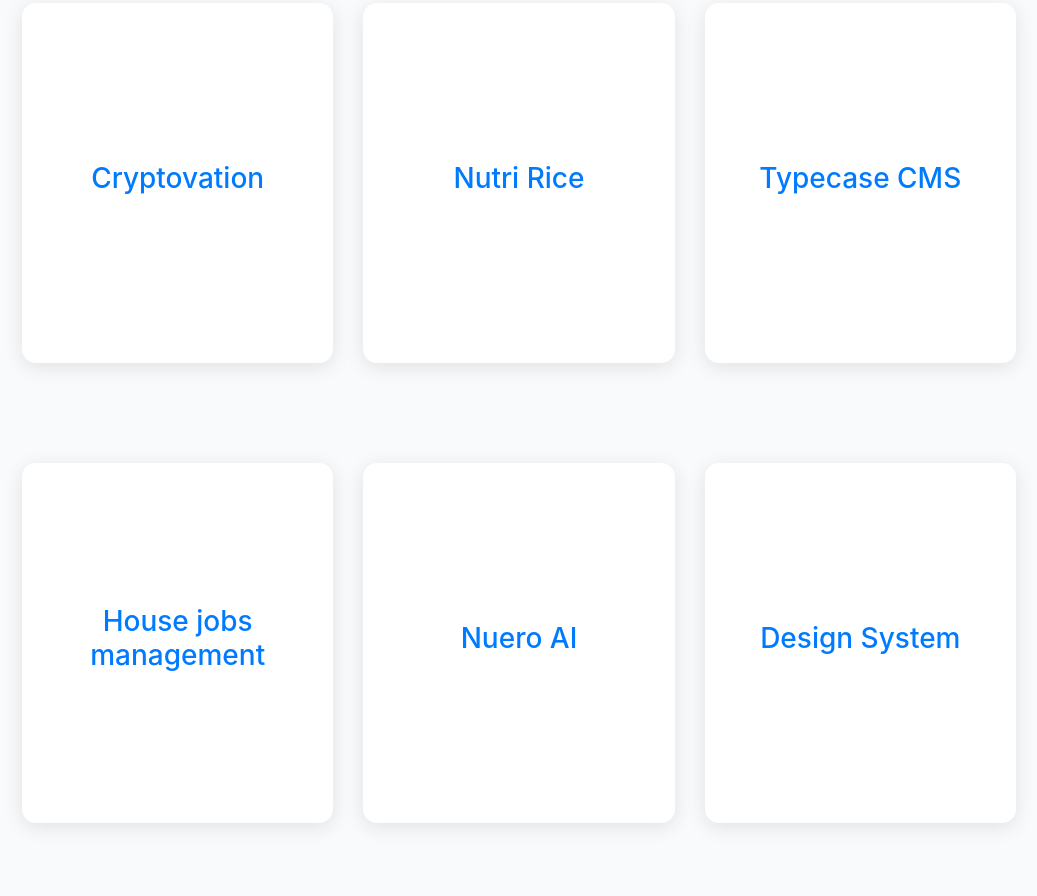
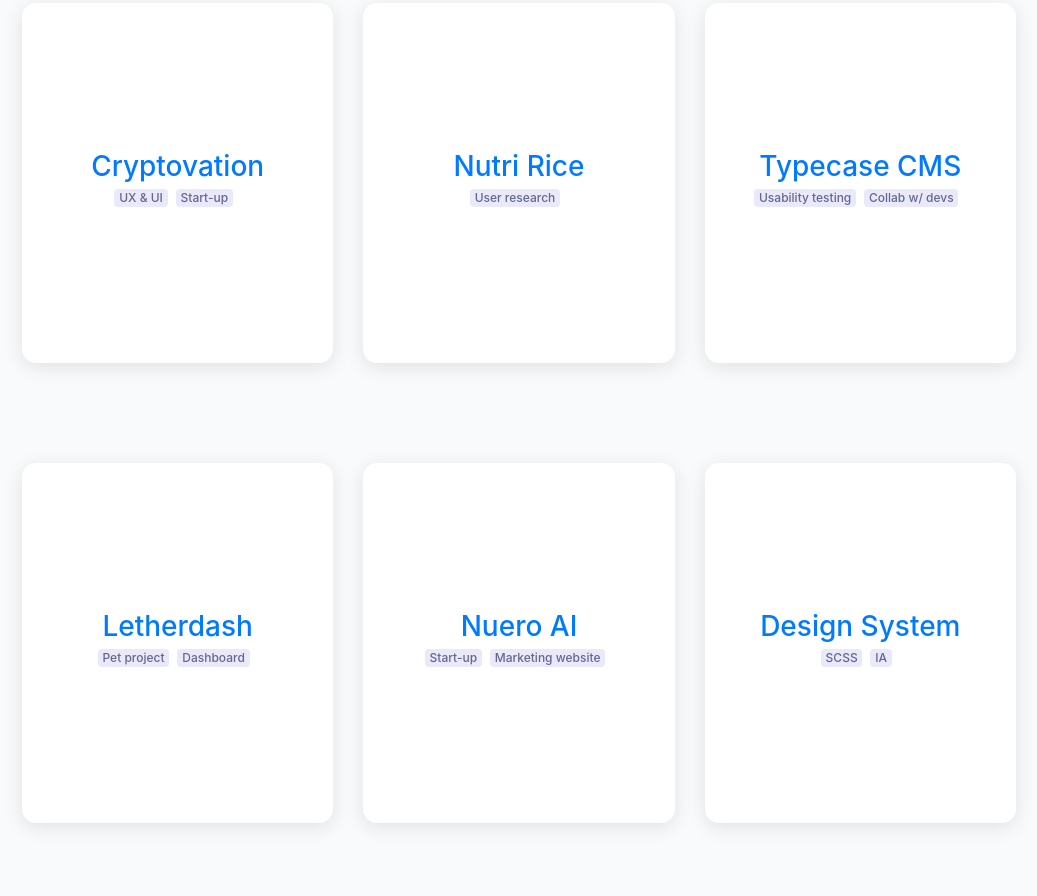
Before and after one commit to popphurita/animated-portfolio, a Gatsby site in the folder animated-portfolio/: page / in a window 1280 px wide. Shown: the part 885-1781 px from the top of the page, without its empty margins (121-1158 px from the left). Built offline with nearby package versions, Linux system fonts and the light colour scheme; Gatsby itself is replaced by a stand-in of ours.

Commit message:
Added badges

```diff
--- a/animated-portfolio/src/layout/content/Content.scss
+++ b/animated-portfolio/src/layout/content/Content.scss
@@ -11,6 +11,10 @@ $blue4: #4C53D6;
 $blue5: #252885;
 //input title
 $blue6: #151849;
+//lightest blue
+$bluegrey1: #e9e9fa;
+
+$bluegrey2: #64678f;
 // second nav cta
 $grey1: #F5F5F5;
 // second section cta
@@ -148,3 +152,19 @@ $blue3: #5F66ED;
     color: $blue3;
   }
 }
+
+// Card header
+.project-card-header {
+
+  h3 {
+    margin-bottom: 0;
+  }
+
+  .badge {
+    background: $bluegrey1;
+    color: $bluegrey2;
+    font-weight: 500;
+    margin-bottom: .5rem;
+    margin-right: .5rem;
+  }
+}
--- a/animated-portfolio/src/layout/content/Content.tsx
+++ b/animated-portfolio/src/layout/content/Content.tsx
@@ -1,6 +1,7 @@
 import * as React from 'react';
 import Row from 'react-bootstrap/Row';
 import Col from 'react-bootstrap/Col';
+import Badge from 'react-bootstrap/Badge';
 
 import AOS from 'aos';
 
@@ -37,9 +38,12 @@ export const Content: React.FC = () => {
           <a href="/cryptovation">
             <div className="project-card">
               <div className="card-content">
-                <h3>Cryptovation</h3>
+                <div className="project-card-header">
+                  <h3>Cryptovation</h3>
+                  <Badge>UX & UI</Badge>
+                  <Badge>Start-up</Badge>
+                </div>
                 <Icon icon={cashStack} />
-
               </div>
             </div>
           </a>
@@ -49,9 +53,11 @@ export const Content: React.FC = () => {
           <a href="/nutririce">
             <div className="project-card">
               <div className="card-content">
-                <h3>Nutri Rice</h3>
+                <div className="project-card-header">
+                  <h3>Nutri Rice</h3>
+                  <Badge>User research</Badge>
+                </div>
                 <Icon icon={shopIcon} />
-
               </div>
             </div>
           </a>
@@ -60,7 +66,11 @@ export const Content: React.FC = () => {
           <a href="/typecase">
             <div className="project-card">
               <div className="card-content">
-                <h3>Typecase CMS</h3>
+                <div className="project-card-header">
+                  <h3>Typecase CMS</h3>
+                  <Badge>Usability testing</Badge>
+                  <Badge>Collab w/ devs</Badge>
+                </div>
                 <Icon icon={cardHeading} />
               </div>
             </div>
@@ -72,7 +82,11 @@ export const Content: React.FC = () => {
           <a href="/letherdash">
             <div className="project-card">
               <div className="card-content">
-                <h3>House jobs management</h3>
+                <div className="project-card-header">
+                  <h3>Letherdash</h3>
+                  <Badge>Pet project</Badge>
+                  <Badge>Dashboard</Badge>
+                </div>
                 <Icon icon={calendar4Range} />
               </div>
             </div>
@@ -82,7 +96,11 @@ export const Content: React.FC = () => {
           <a href="/nueroai">
             <div className="project-card">
               <div className="card-content">
-                <h3>Nuero AI</h3>
+                <div className="project-card-header">
+                  <h3>Nuero AI</h3>
+                  <Badge>Start-up</Badge>
+                  <Badge>Marketing website</Badge>
+                </div>
                 <Icon icon={cpuIcon} />
               </div>
             </div>
@@ -93,7 +111,11 @@ export const Content: React.FC = () => {
           <a href="/designsystem">
             <div className="project-card">
               <div className="card-content">
-                <h3>Design System</h3>
+                <div className="project-card-header">
+                  <h3>Design System</h3>
+                  <Badge>SCSS</Badge>
+                  <Badge>IA</Badge>
+                </div>
                 <Icon icon={paletteIcon} />
               </div>
             </div>
```
